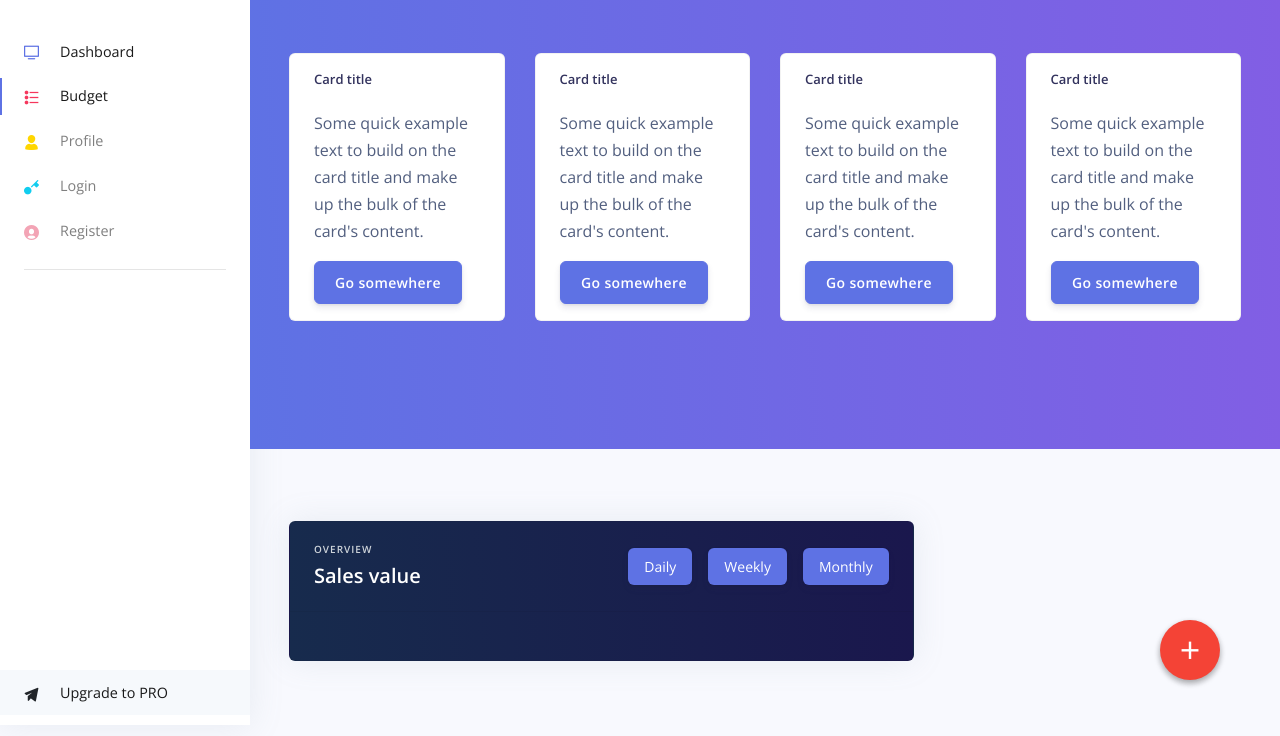
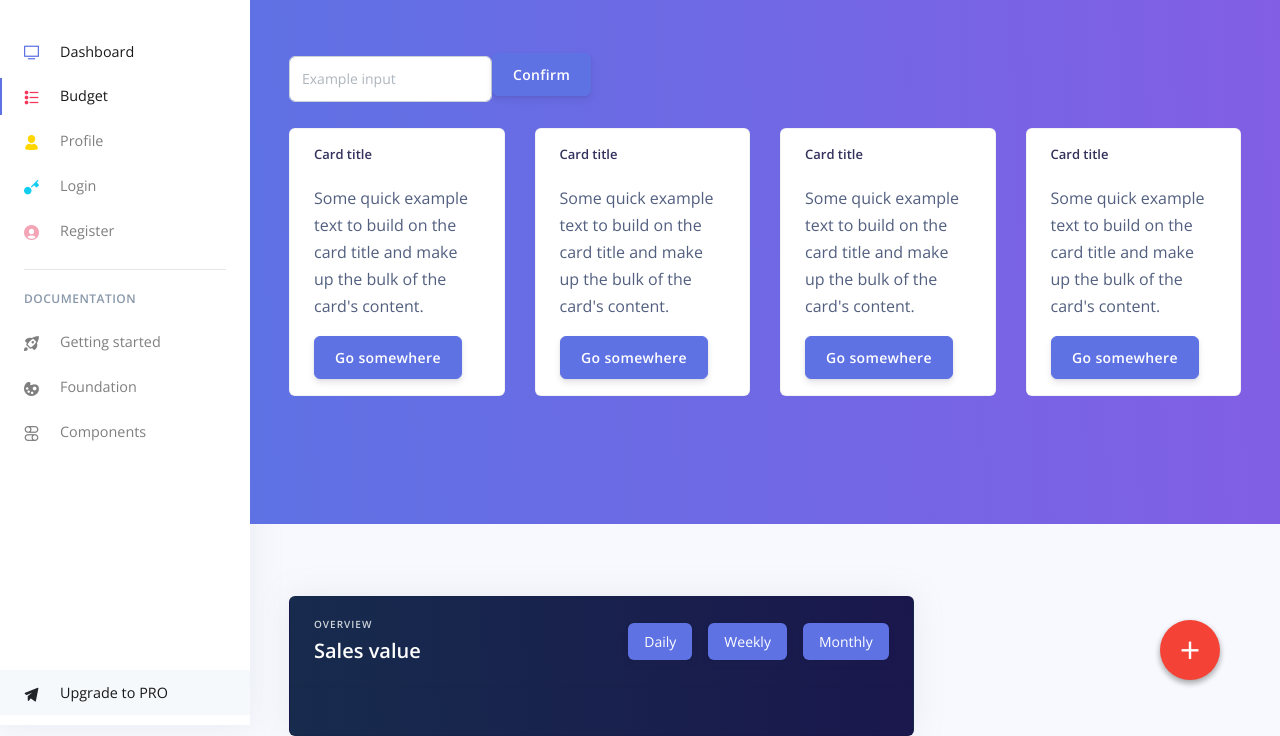
Before and after one commit to raduqq/Front-FoodTracker, a website: page examples/budget.html in a window 1280 px wide. Shown: the part 75-811 px from the top of the page. Drawn offline with nearby package versions, Linux system fonts and the light colour scheme.

Commit message:
Update budget.html

```diff
--- a/examples/budget.html
+++ b/examples/budget.html
@@ -154,7 +154,25 @@
         <!-- Divider -->
         <hr class="my-3">
         <!-- Heading -->
+        <h6 class="navbar-heading text-muted">Documentation</h6>
         <!-- Navigation -->
+        <ul class="navbar-nav mb-md-3">
+          <li class="nav-item">
+            <a class="nav-link" href="https://demos.creative-tim.com/argon-dashboard/docs/getting-started/overview.html">
+              <i class="ni ni-spaceship"></i> Getting started
+            </a>
+          </li>
+          <li class="nav-item">
+            <a class="nav-link" href="https://demos.creative-tim.com/argon-dashboard/docs/foundation/colors.html">
+              <i class="ni ni-palette"></i> Foundation
+            </a>
+          </li>
+          <li class="nav-item">
+            <a class="nav-link" href="https://demos.creative-tim.com/argon-dashboard/docs/components/alerts.html">
+              <i class="ni ni-ui-04"></i> Components
+            </a>
+          </li>
+        </ul>
         <ul class="navbar-nav">
           <li class="nav-item active active-pro">
             <a class="nav-link" href="../examples/upgrade.html">
@@ -230,10 +248,18 @@
 
 
 
+
     <div class="header bg-gradient-primary pb-8 pt-5 pt-md-8">
       <div class="container-fluid">
         <div class="header-body">
           <!-- Card stats -->
+          <form class="form-inline pb-4">
+            <div class="form-group">
+              <input type="text" class="form-control" id="formGroupExampleInput" placeholder="Example input">
+            </div>
+            <button type="submit" class="btn btn-primary mb-2" onclick="name()">Confirm</button>
+          </form>
+
           <div class="row">
             <div class="col-xl-3 col-lg-6">
               <div class="card card-stats mb-4 mb-xl-0">
@@ -262,7 +288,6 @@
                 </div>
               </div>
             </div>
-
             <div class="col-xl-3 col-lg-6">
               <div class="card card-stats mb-4 mb-xl-0">
                 <div class="card-body">
@@ -272,6 +297,24 @@
                 </div>
               </div>
             </div>
+
+            <!-- <div class="col-xl-3 col-lg-6">
+              <div class="card card-stats mb-4 mb-xl-0">
+                <form class="form-inline">
+                  <div class="form-group">
+                    <input type="text" class="form-control" id="formGroupExampleInput" placeholder="Example input">
+                  </div>
+                  <button type="submit" class="btn btn-primary mb-2" onclick="name()">Confirm</button>
+                </form>
+
+                <script>
+                  function myFunction() {
+                    var input = document.getElementById('userInput').value;
+                  }
+                  </script>
+
+              </div>
+            </div> -->
 
 
 
```
